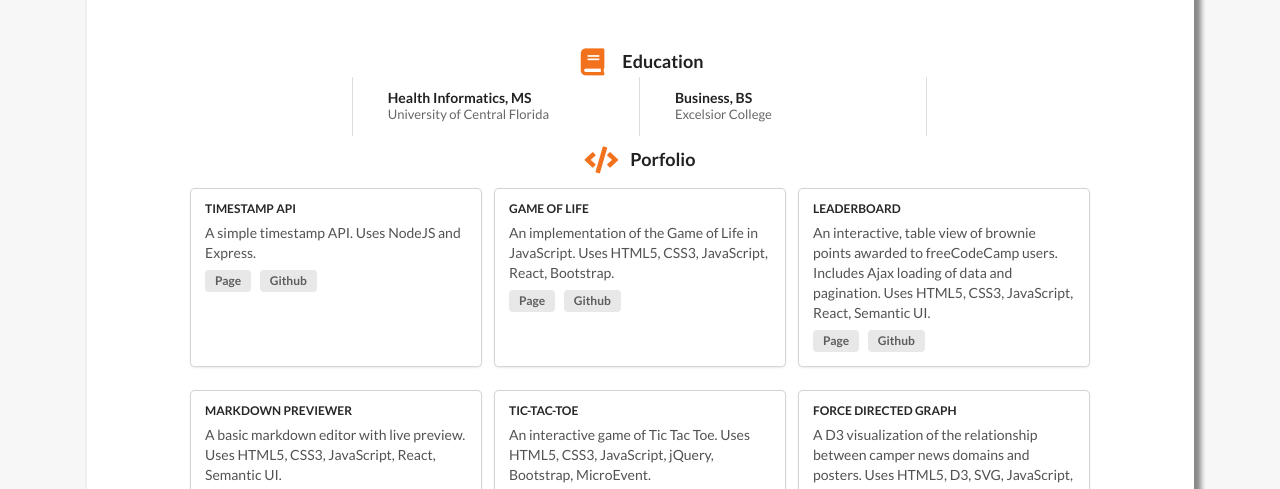
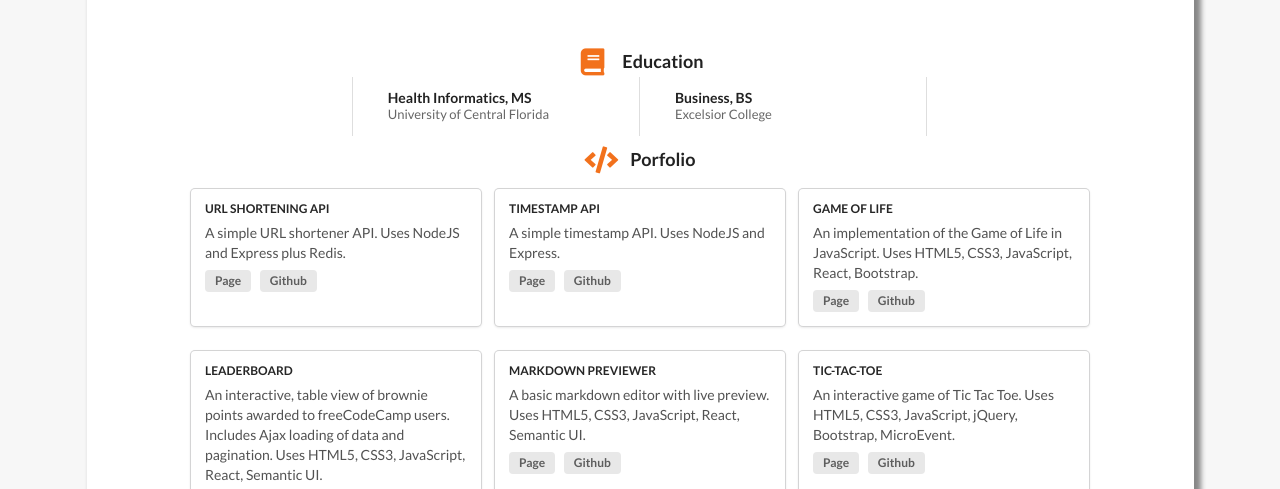
Before and after one commit to jboxman/old-jboxman.github.io, a website: page index.html in a window 1280 px wide. Shown: the part 282-771 px from the top of the page. Drawn offline with nearby package versions, Linux system fonts and the light colour scheme.

Commit message:
Add project

```diff
--- a/index.html
+++ b/index.html
@@ -94,6 +94,21 @@
 </h3>
 
     <div class="ui centered cards">
+
+      <div class="card">
+        <div class="content">
+          <h4 class="ui sub header">
+          URL shortening API
+        </h4>
+          <div class="description">
+            <p>
+              A simple URL shortener API. Uses NodeJS and Express plus Redis.
+            </p>
+            <a class="ui horizontal label" href="https://fathomless-woodland-80063.herokuapp.com">Page</a>
+            <a class="ui horizontal label" href="https://github.com/jboxman/fcc-backend-api-url">Github</a>
+          </div>
+        </div>
+      </div>
 
       <div class="card">
         <div class="content">
```
